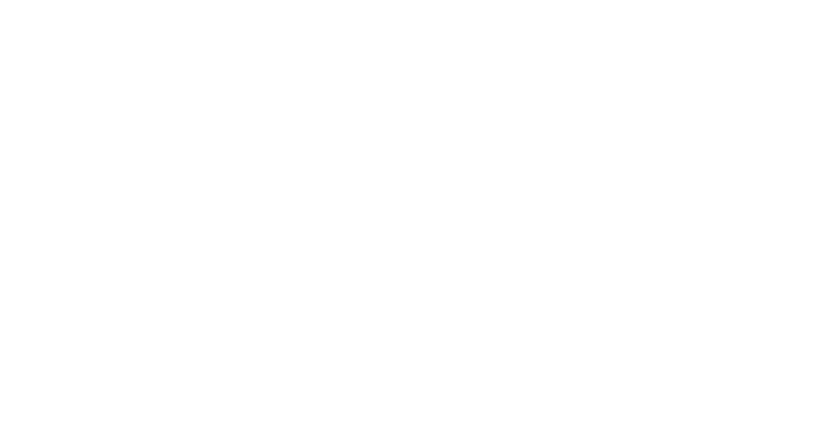
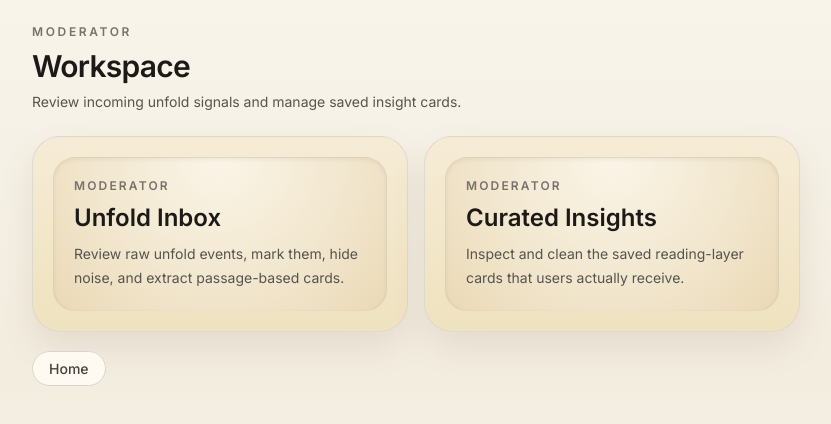
Before and after one commit to scriptura-plus/ai-concierge, a Next.js app: page /moderator in a window 1280 px wide. Before the commit this address had no page. Shown: the top 424 px of the page, without its empty margins (224-1055 px from the left). Built offline with nearby package versions, Linux system fonts and the light colour scheme.

Commit message:
Update page.tsx

```diff
--- a/src/app/moderator/page.tsx
+++ b/src/app/moderator/page.tsx
@@ -1,5 +1,62 @@
-import { redirect } from 'next/navigation'
+import Link from 'next/link'
 
 export default function ModeratorIndexPage() {
-  redirect('/moderator/unfolds')
+  return (
+    <main className="min-h-screen bg-[linear-gradient(180deg,#f8f4ea_0%,#f3ede0_45%,#f7f3ea_100%)] px-4 py-6 text-stone-900">
+      <div className="mx-auto w-full max-w-3xl">
+        <div className="mb-6">
+          <p className="text-xs font-semibold uppercase tracking-[0.22em] text-stone-500">
+            Moderator
+          </p>
+          <h1 className="mt-2 text-3xl font-semibold tracking-tight text-stone-900">
+            Workspace
+          </h1>
+          <p className="mt-2 text-sm text-stone-600">
+            Review incoming unfold signals and manage saved insight cards.
+          </p>
+        </div>
+
+        <div className="grid gap-4 sm:grid-cols-2">
+          <Link
+            href="/moderator/unfolds"
+            className="rounded-[28px] border border-stone-300/70 bg-[linear-gradient(180deg,#f6ecd6_0%,#efe2bf_100%)] p-5 shadow-[0_16px_34px_rgba(94,72,37,0.10)] transition hover:-translate-y-[1px] hover:shadow-[0_18px_40px_rgba(94,72,37,0.14)]"
+          >
+            <div className="rounded-[22px] border border-stone-400/20 bg-[radial-gradient(circle_at_top,#fbf5e8_0%,#f2e7cf_55%,#ead9b6_100%)] px-5 py-5 shadow-inner">
+              <p className="text-xs font-semibold uppercase tracking-[0.18em] text-stone-500">
+                Moderator
+              </p>
+              <h2 className="mt-2 text-2xl font-semibold text-stone-900">Unfold Inbox</h2>
+              <p className="mt-2 text-sm leading-6 text-stone-600">
+                Review raw unfold events, mark them, hide noise, and extract passage-based cards.
+              </p>
+            </div>
+          </Link>
+
+          <Link
+            href="/moderator/insights"
+            className="rounded-[28px] border border-stone-300/70 bg-[linear-gradient(180deg,#f6ecd6_0%,#efe2bf_100%)] p-5 shadow-[0_16px_34px_rgba(94,72,37,0.10)] transition hover:-translate-y-[1px] hover:shadow-[0_18px_40px_rgba(94,72,37,0.14)]"
+          >
+            <div className="rounded-[22px] border border-stone-400/20 bg-[radial-gradient(circle_at_top,#fbf5e8_0%,#f2e7cf_55%,#ead9b6_100%)] px-5 py-5 shadow-inner">
+              <p className="text-xs font-semibold uppercase tracking-[0.18em] text-stone-500">
+                Moderator
+              </p>
+              <h2 className="mt-2 text-2xl font-semibold text-stone-900">Curated Insights</h2>
+              <p className="mt-2 text-sm leading-6 text-stone-600">
+                Inspect and clean the saved reading-layer cards that users actually receive.
+              </p>
+            </div>
+          </Link>
+        </div>
+
+        <div className="mt-6">
+          <Link
+            href="/"
+            className="rounded-full border border-stone-300 bg-[#fffaf1] px-4 py-2 text-sm font-medium text-stone-700 transition hover:bg-[#f8efdc]"
+          >
+            Home
+          </Link>
+        </div>
+      </div>
+    </main>
+  )
 }
```
